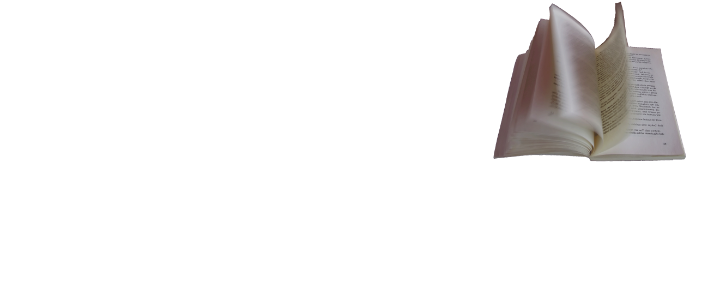
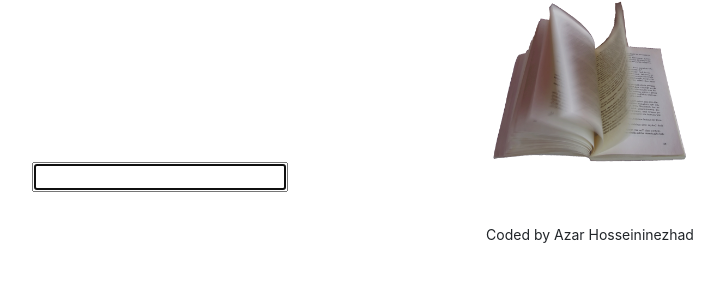
Before and after one commit to azarhn9/dictionary, a React (Create React App) app: page / in a window 1280 px wide. Shown: the top 300 px of the page, without its empty margins (50-774 px from the left). Built offline with nearby package versions, Linux system fonts and the light colour scheme.

Commit message:
React Dictionary Project / Search engine

```diff
--- a/src/App.css
+++ b/src/App.css
@@ -6,3 +6,7 @@
   display: block;
   margin: 0 auto;
 }
+.App-footer {
+  text-align: center;
+  margin: 30px 0;
+}
--- a/src/App.js
+++ b/src/App.js
@@ -1,14 +1,22 @@
 
 import logo from './b3.png';
 import './App.css';
-
+import Dictionary from './Dictionary';
 export default function App() {
   return (
     <div className="App">
+      <div className="container">
       <header className="App-header">
 
 <img src={logo} className="App-logo" alt="logo" />
       </header>
+      <main>
+        <Dictionary />
+      </main>
+      <footer className="App-footer">
+        <small>Coded by Azar Hosseininezhad</small>
+      </footer>
+      </div>
     </div>
   );
 }
--- /dev/null
+++ b/src/Dictionary.css
@@ -0,0 +1,2 @@
+.Dictionary {
+}
--- /dev/null
+++ b/src/Dictionary.js
@@ -0,0 +1,24 @@
+import React, {useState} from "react";
+import "./Dictionary.css";
+
+export default function Dictionary(){
+    let [keyword, setKeyword] = useState("");
+
+    function search (event){
+        event.preventDefault();
+        alert ('Searching for ${keyword} definition');
+    }
+
+        function handleKeywordChange(event){
+            setKeyword(event.target.value);
+    }
+    return  (
+    <div className="Dictionary">
+        <form onSubmit={search}>
+            <input type="search"
+            onChage={handleKeywordChange}
+            autoFocus={true} />
+        </form>
+    </div>
+    );
+}
```
